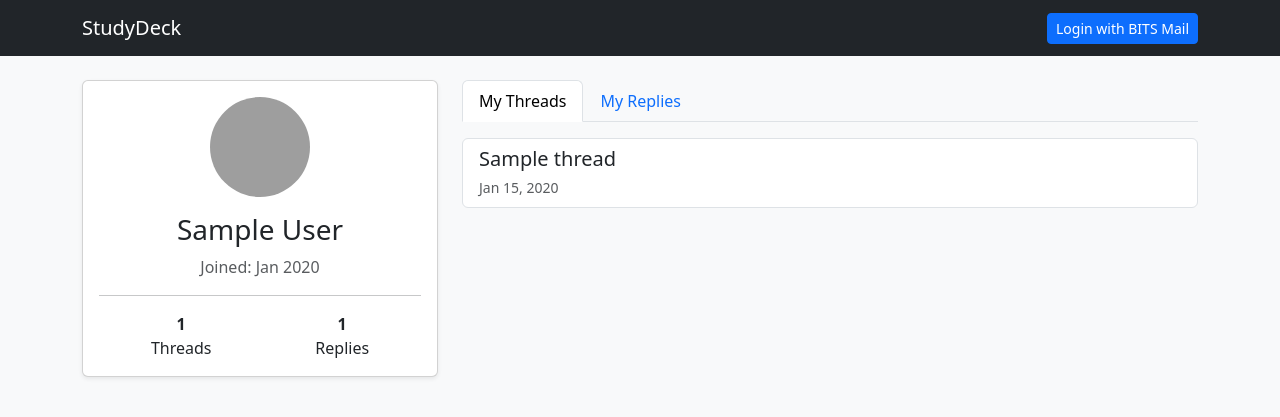
After one commit to prannvs/studydeck-forum, a Django app: a page that uses forum/templates/forum/base.html in a window 1280 px wide. The commit adds this page. Shown: the top 417 px of the page. Run offline with Django 5.2, Linux system fonts and the light colour scheme; tables that the repository leaves empty hold one stand-in row (values such as "Sample post"); some libraries are stand-ins or nearby versions; grey boxes are pictures that could not be loaded.

Commit message:
fixing issues

```diff
--- a/forum/templates/forum/base.html
+++ b/forum/templates/forum/base.html
@@ -26,9 +26,9 @@
                                  style="width: 32px; height: 32px; object-fit: cover;">
                         {% endif %}
 
-                        <span class="text-white me-3">
-                            Hello, {{ user.get_full_name|default:user.username }}
-                        </span>
+                        <a href="{% url 'user_profile' user.username %}" class="text-white text-decoration-none me-3 fw-bold">
+                            {{ user.get_full_name|default:user.username }}
+                        </a>
                     </li>
                     <li class="nav-item">
                         <a href="{% url 'account_logout' %}" class="btn btn-outline-light btn-sm">Logout</a>
--- /dev/null
+++ b/forum/templates/forum/profile.html
@@ -0,0 +1,60 @@
+{% extends 'forum/base.html' %}
+{% load forum_extras %}
+
+{% block content %}
+<div class="row mt-4">
+    <div class="col-md-4">
+        <div class="card shadow-sm">
+            <div class="card-body text-center">
+                <img src="{{ profile_user|google_avatar }}" class="rounded-circle mb-3" width="100" height="100">
+                <h3>{{ profile_user.get_full_name|default:profile_user.username }}</h3>
+                <p class="text-muted">Joined: {{ profile_user.date_joined|date:"M Y" }}</p>
+                <hr>
+                <div class="d-flex justify-content-around">
+                    <div><strong>{{ threads.count }}</strong><br>Threads</div>
+                    <div><strong>{{ replies.count }}</strong><br>Replies</div>
+                </div>
+            </div>
+        </div>
+    </div>
+
+    <div class="col-md-8">
+        <ul class="nav nav-tabs" id="profileTabs" role="tablist">
+            <li class="nav-item">
+                <button class="nav-link active" data-bs-toggle="tab" data-bs-target="#threads" type="button">My Threads</button>
+            </li>
+            <li class="nav-item">
+                <button class="nav-link" data-bs-toggle="tab" data-bs-target="#replies" type="button">My Replies</button>
+            </li>
+        </ul>
+
+        <div class="tab-content mt-3">
+            <div class="tab-pane fade show active" id="threads">
+                <div class="list-group">
+                    {% for thread in threads %}
+                        <a href="{% url 'thread_detail' thread.id %}" class="list-group-item list-group-item-action">
+                            <h5 class="mb-1">{{ thread.title }}</h5>
+                            <small class="text-muted">{{ thread.created_at|date:"M d, Y" }}</small>
+                        </a>
+                    {% empty %}
+                        <p class="p-3">No threads yet.</p>
+                    {% endfor %}
+                </div>
+            </div>
+
+            <div class="tab-pane fade" id="replies">
+                <div class="list-group">
+                    {% for reply in replies %}
+                        <a href="{% url 'thread_detail' reply.thread.id %}" class="list-group-item list-group-item-action">
+                            <small class="text-muted">Replied to: <strong>{{ reply.thread.title }}</strong></small>
+                            <p class="mb-1 mt-1">"{{ reply.content|truncatewords:15 }}"</p>
+                        </a>
+                    {% empty %}
+                        <p class="p-3">No replies yet.</p>
+                    {% endfor %}
+                </div>
+            </div>
+        </div>
+    </div>
+</div>
+{% endblock %}
--- a/forum/urls.py
+++ b/forum/urls.py
@@ -5,4 +5,5 @@ urlpatterns = [
     path('', views.home, name='home'),
     path('thread/<int:thread_id>/', views.thread_detail, name='thread_detail'),
     path('create/', views.create_thread, name='create_thread'),
+    path('profile/<str:username>/', views.user_profile, name='user_profile'),
 ]
--- a/forum/views.py
+++ b/forum/views.py
@@ -3,17 +3,40 @@ from django.contrib.auth.decorators import login_required
 from .models import Thread, Reply, Category
 from django.contrib.postgres.search import TrigramSimilarity
 from .forms import ThreadForm
+from django.contrib.auth.models import User
+def home(request):
+    category_id = request.GET.get('category')
+    sort_by = request.GET.get('sort', 'newest')
 
+    threads = Thread.objects.all()
 
+    if category_id:
+        threads = threads.filter(category_id=category_id)
 
-def home(request):
-    sort_by = request.GET.get('sort', 'latest')
-    if sort_by == 'popular':
-        threads = sorted(Thread.objects.all(), key=lambda t: t.total_likes(), reverse=True)
+    if sort_by == 'oldest':
+        threads = threads.order_by('created_at')
     else:
-        threads = Thread.objects.all().order_by('-created_at')
+        threads = threads.order_by('-created_at')
 
-    return render(request, 'forum/home.html', {'threads': threads})
+    categories = Category.objects.all()
+
+    return render(request, 'forum/home.html', {
+        'threads': threads,
+        'categories': categories,
+        'current_category': int(category_id) if category_id else None
+    })
+
+def user_profile(request, username):
+    profile_user = get_object_or_404(User, username=username)
+
+    threads = Thread.objects.filter(author=profile_user).order_by('-created_at')
+    replies = Reply.objects.filter(author=profile_user).order_by('-created_at')
+
+    return render(request, 'forum/profile.html', {
+        'profile_user': profile_user,
+        'threads': threads,
+        'replies': replies
+    })
 
 @login_required
 def thread_detail(request, thread_id):
```
Also changed, not shown: forum/templates/forum/home.html (+44 -4 lines).
